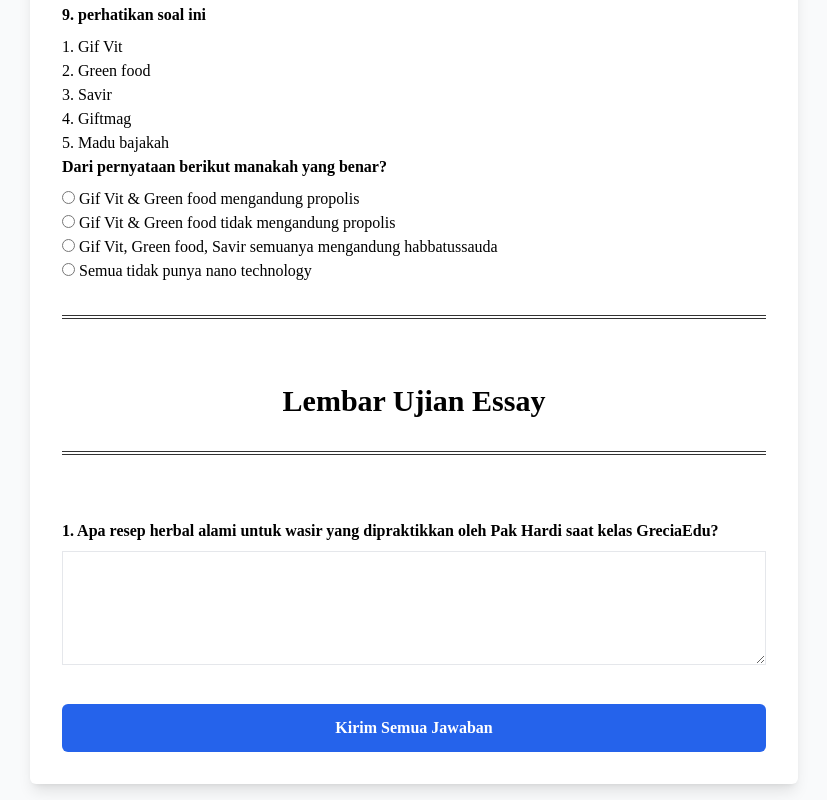
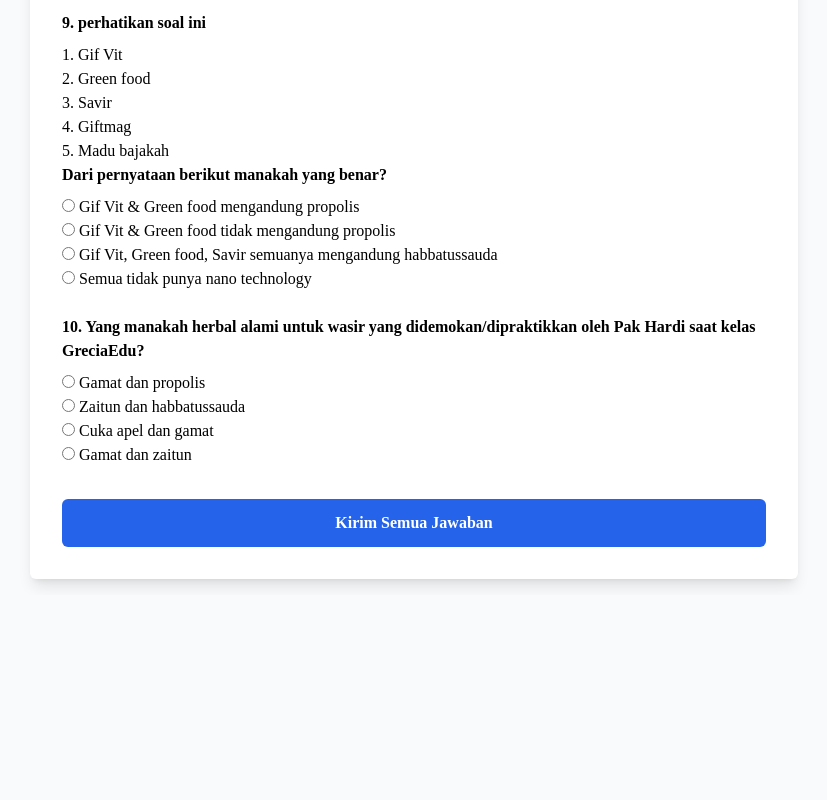
Before and after one commit to FGD-11/soal-grecia, a plain HTML site: page soal.html in a window 1280 px wide. Shown: the part 2065-2865 px from the top of the page, without its empty margins (226-1053 px from the left). After the commit the page ends 2660 px from the top, so only its background shows below. Drawn offline with nearby package versions, Linux system fonts and the light colour scheme.

Commit message:
Update soal.html

```diff
--- a/soal.html
+++ b/soal.html
@@ -131,7 +131,7 @@
       </div><hr />
 
       <div>
-        <p class="mb-2 font-semibold">6. Di bawah ini, mana yang termasuk komposisi Gif Vit Kapsul?</label><br />
+        <p class="mb-2 font-semibold">6. Di bawah ini, mana yang termasuk komposisi Gif Vit Kapsul?</p>
         <label><input type="radio" name="soal6" value="BawangDayak" /> Habbatusauda, Zaitun, Propolis, Daun Kelor</label><br />
         <label><input type="radio" name="soal6" value="Spirulina" /> Habbatusauda, Propolis, Spirulina & Propolis</label><br />
         <label><input type="radio" name="soal6" value="BawangDayak" /> Habbatusauda, Bawang Dayak, Zaitun & Propolis</label><br />
@@ -169,17 +169,13 @@
         <label><input type="radio" name="soal9" value="Habbatusauda" /> Gif Vit, Green food, Savir semuanya mengandung habbatussauda</label><br />
         <label><input type="radio" name="soal9" value="NoNano" /> Semua tidak punya nano technology</label>
       </div>
-    </div>
 
-    <!-- Essay -->
-    <div class="page-break"></div>
-    <h2 class="text-2xl sm:text-3xl font-bold text-center mb-6">Lembar Ujian Essay</h2>
-    <div class="page-break"></div>
-
-    <div class="space-y-6">
       <div>
-        <p class="mb-2 font-semibold">1. Apa resep herbal alami untuk wasir yang dipraktikkan oleh Pak Hardi saat kelas GreciaEdu?</p>
-        <textarea id="essay1" rows="4" required class="w-full border p-2"></textarea>
+        <p class="mb-2 font-semibold">10. Yang manakah herbal alami untuk wasir yang didemokan/dipraktikkan oleh Pak Hardi saat kelas GreciaEdu?</p>
+        <label><input type="radio" name="soal10" value="GamatPropolis" required /> Gamat dan propolis</label><br />
+        <label><input type="radio" name="soal10" value="ZaitunHabbatusauda" /> Zaitun dan habbatussauda</label><br />
+        <label><input type="radio" name="soal10" value="CukaApelGamat" /> Cuka apel dan gamat</label><br />
+        <label><input type="radio" name="soal10" value="GamatZaitun" /> Gamat dan zaitun</label>
       </div>
     </div>
 
```
